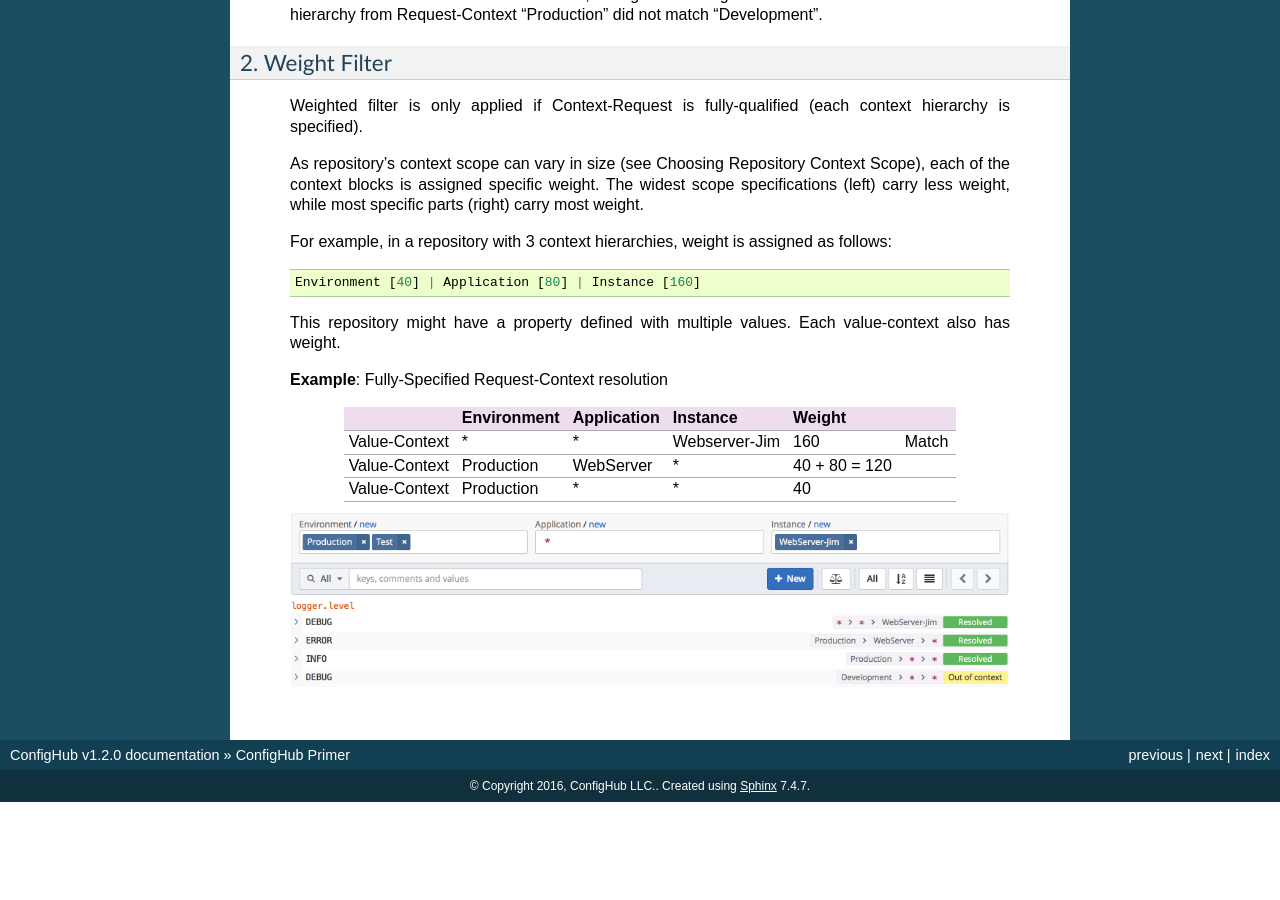
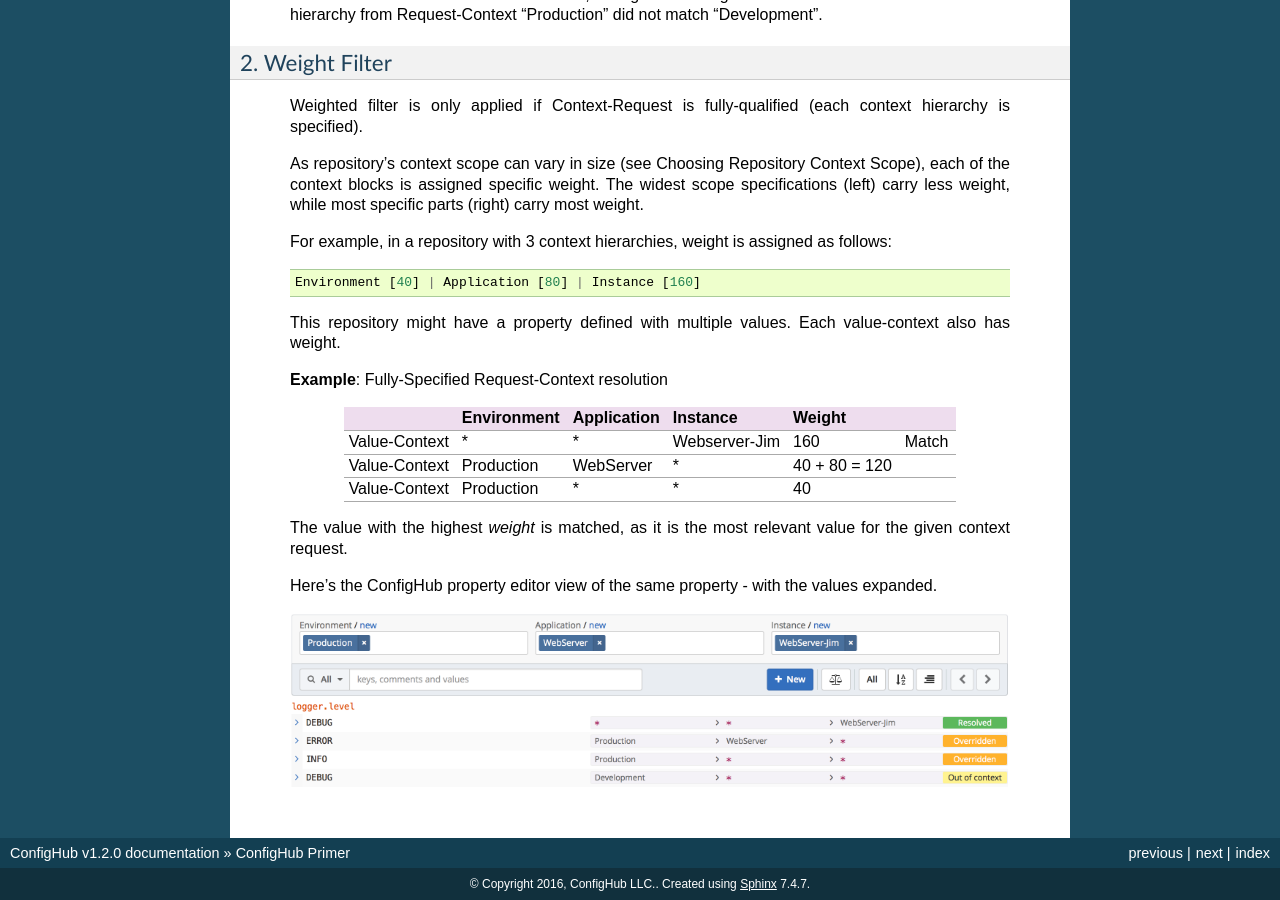
Before and after one commit to ConfigHubPub/Docs, a Sphinx documentation site: the page built from documentation/pages/primer.rst, in a window 1280 px wide and 900 px high, scrolled down 1567 px. Built offline with Sphinx 7.4.7, drawn with Linux system fonts in a browser that asks for light colours; before the commit the page ends 2369 px from its top, so only the background shows below that.

```diff
--- a/documentation/pages/primer.rst
+++ b/documentation/pages/primer.rst
@@ -124,5 +124,8 @@ Matching value to request context occurs in two steps:
    | Value-Context       | Production       | :nb:`\*`      | :nb:`\*`      | 40              |                 |
    +---------------------+------------------+---------------+---------------+-----------------+-----------------+
 
+   The value with the highest `weight` is matched, as it is the most relevant value for the given context request.
+
+   Here's the ConfigHub property editor view of the same property - with the values expanded.
 
    .. image:: /images/semanticFilter.png
```
Also changed, not shown: documentation/images/semanticFilter.png.
